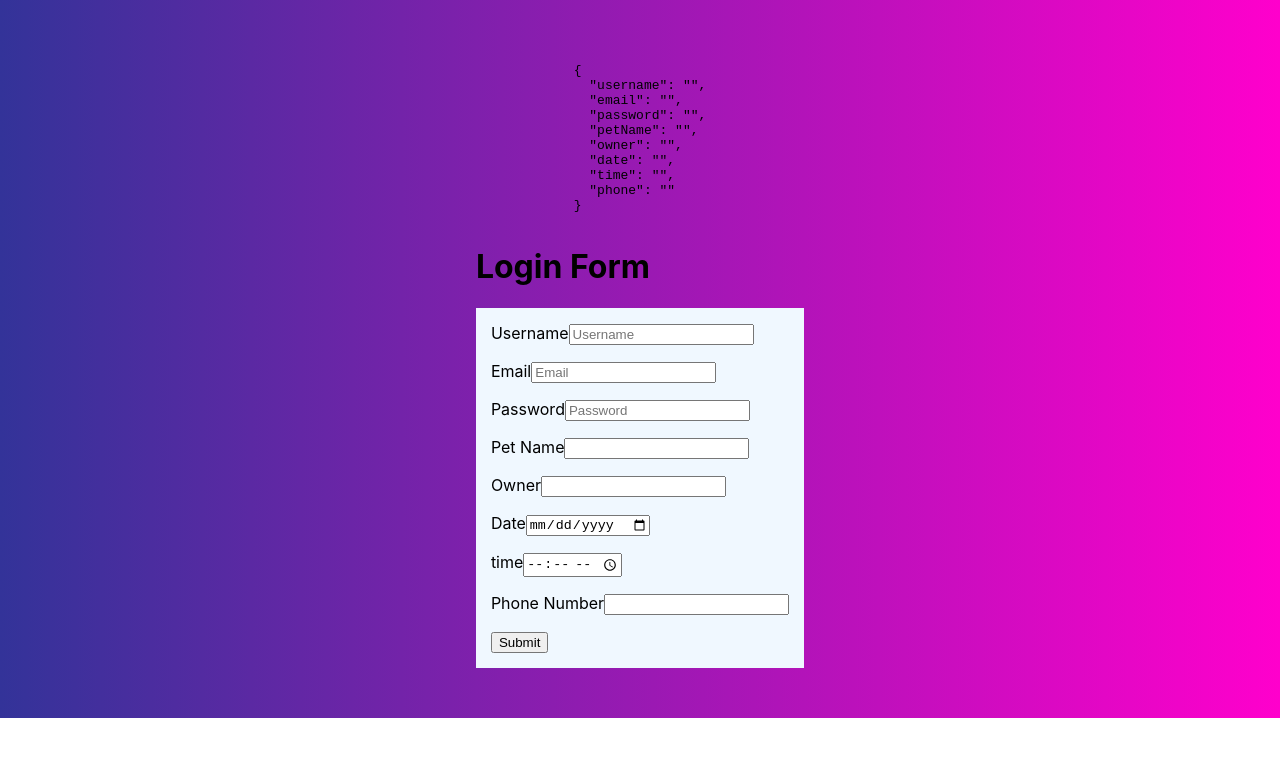
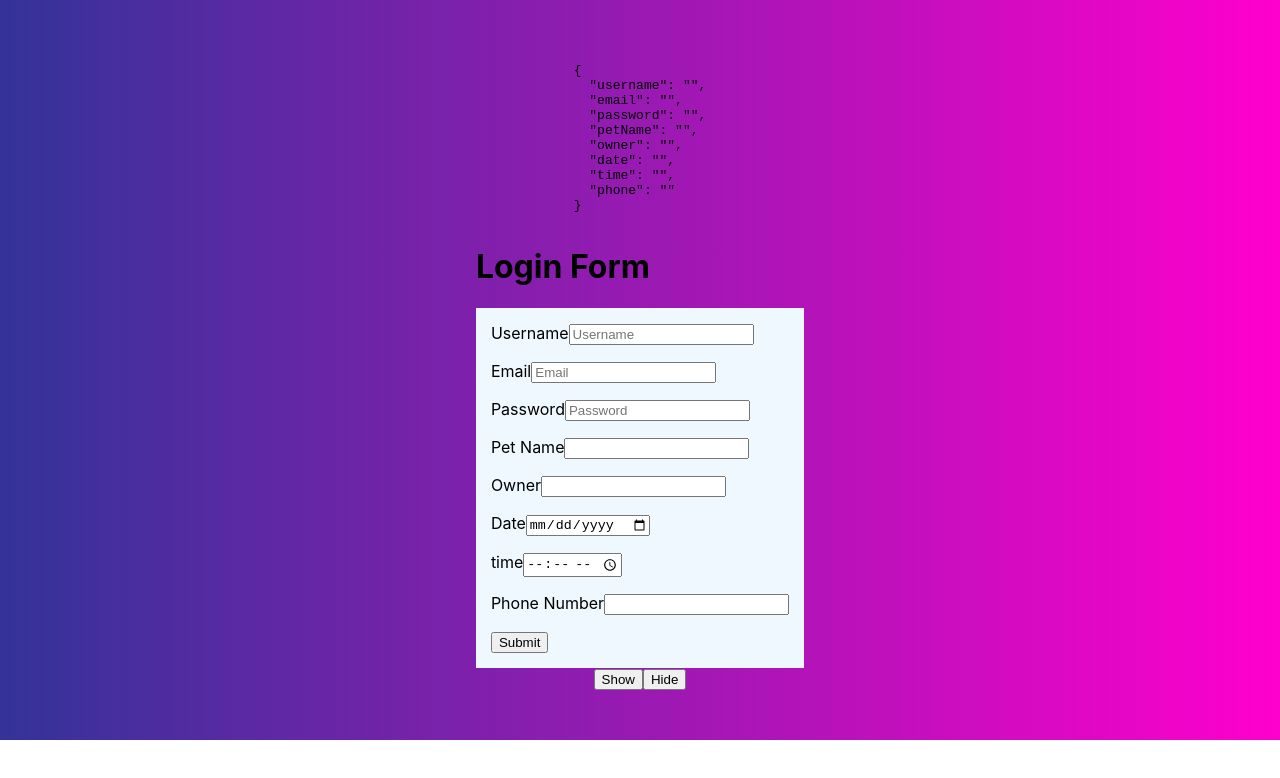
Before and after one commit to snowleopardAlexa/form-validation-react-hook, a React (Create React App) app: page / in a window 1280 px wide. Shown: the top 778 px of the page. Built offline with nearby package versions, Linux system fonts and the light colour scheme; the HTML template or start-up script is replaced by a standard one.

Commit message:
add show/hide

```diff
--- a/src/App.js
+++ b/src/App.js
@@ -1,5 +1,6 @@
 import { useState, useEffect } from "react";
 import "./App.css";
+import HideShow from './HideShow';
 
 function App() {
   const initialValues = {
@@ -175,6 +176,7 @@ function App() {
           <button className="fluid ui button blue">Submit</button>
         </div>
       </form>
+      <HideShow />
     </div>
   );
 }
--- /dev/null
+++ b/src/HideShow.jsx
@@ -0,0 +1,19 @@
+import React, {useState} from 'react'
+
+function HideShow() {
+
+    const [show, setShow] = useState(false)
+
+    return (
+        <div className="hideshow">
+            {
+                show? <h1>HELLLOOO</h1> : null
+            }
+            <button onClick={() => setShow(true)}>Show</button>
+            <button onClick={() => setShow(false)}>Hide</button>
+
+            </div>
+    );
+}
+
+export default HideShow;
```
